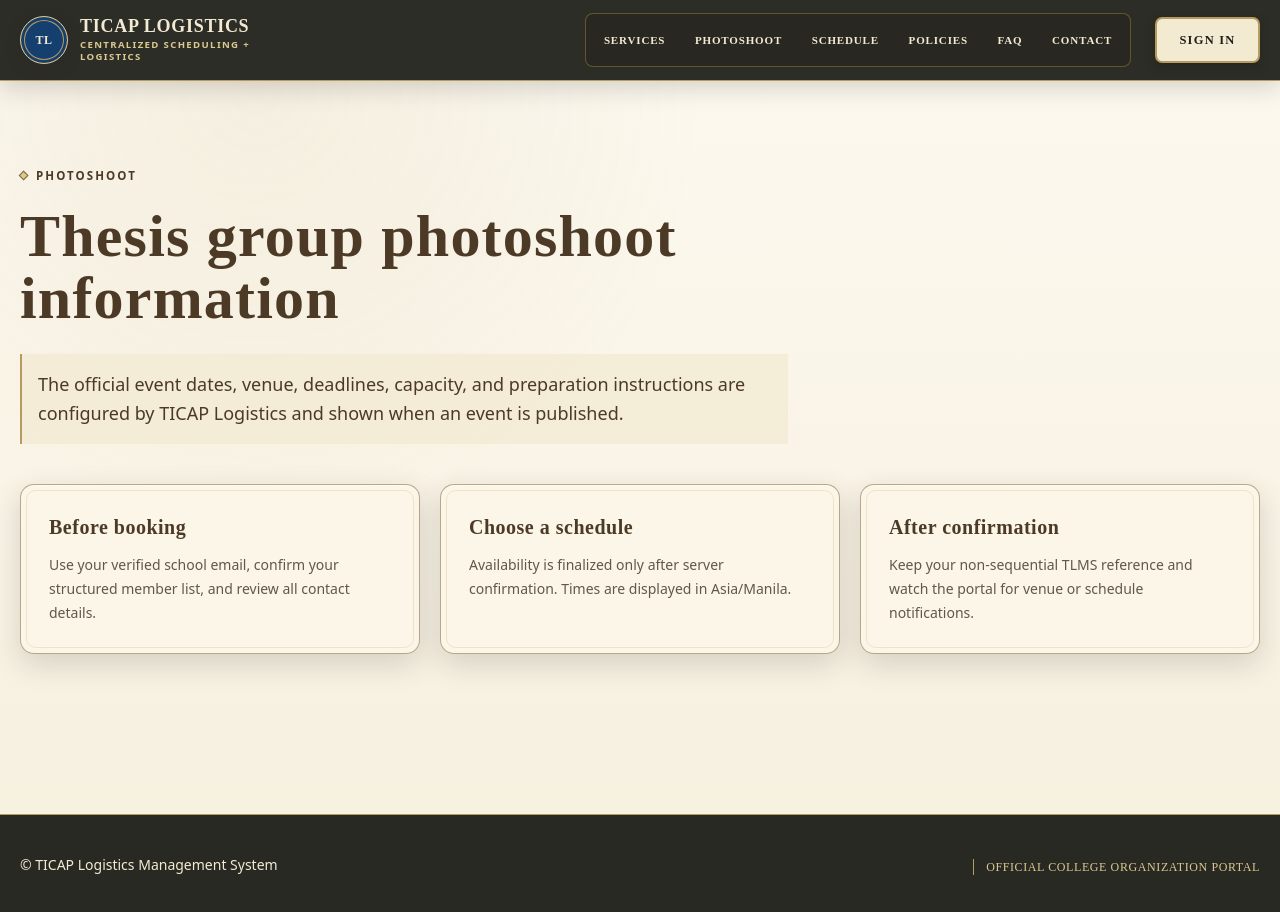
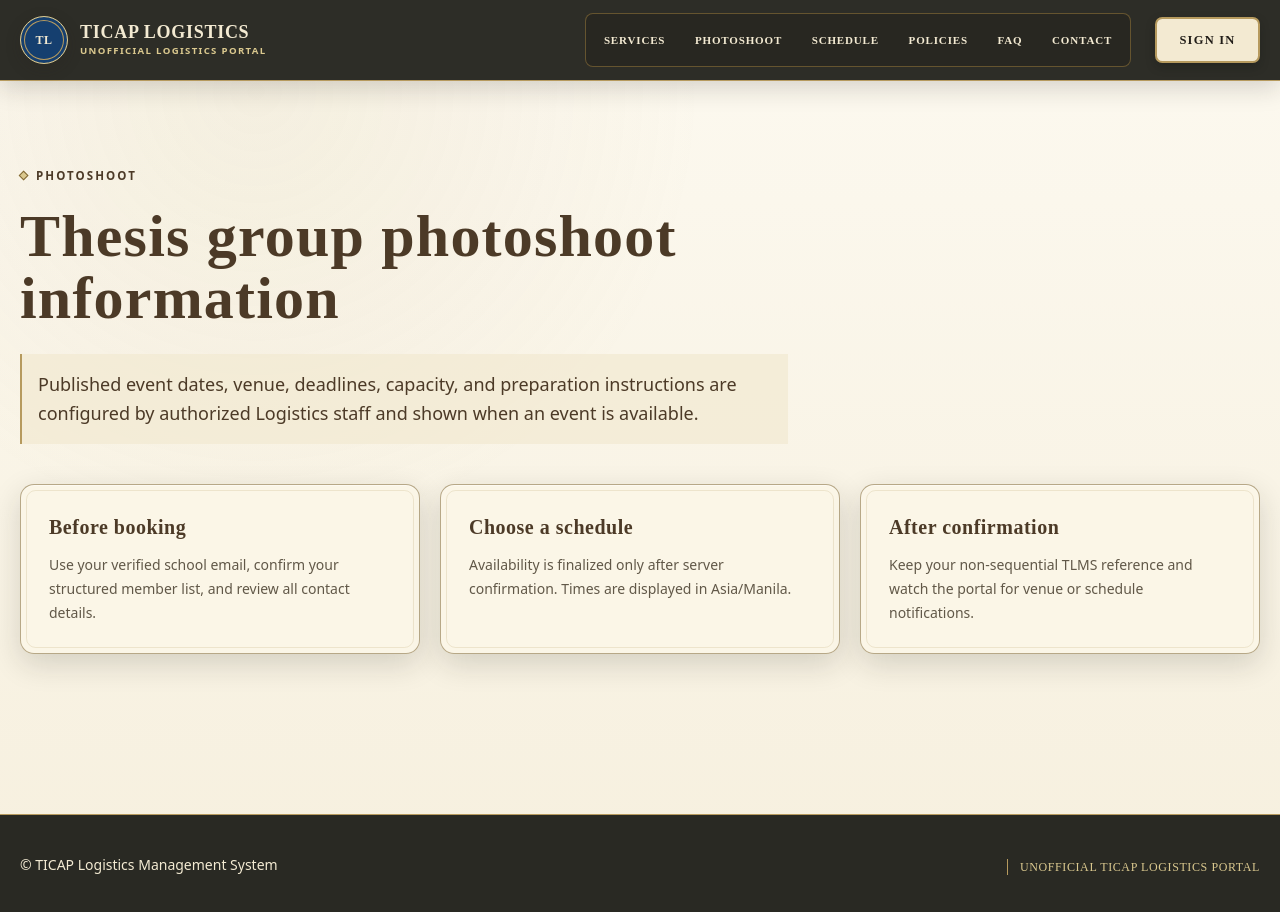
Before and after one commit to Scoowie/LogiTICAP, a Next.js app: page /photoshoot in a window 1280 px wide. Shown: the top 912 px of the page. Built offline with nearby package versions, Linux system fonts and the light colour scheme.

Commit message:
feat: updated system label to "unofficial"

```diff
--- a/src/app/(public)/contact/page.tsx
+++ b/src/app/(public)/contact/page.tsx
@@ -5,7 +5,7 @@ export default function ContactPage() {
     <InfoPage
       eyebrow="Contact Logistics"
       title="Get help from the TICAP Logistics team"
-      intro="Official contact details can be published through system settings once confirmed. No unverified address or account is included in this repository."
+      intro="Verified contact details can be published through system settings once confirmed. No unverified address or account is included in this repository."
     >
       <TextCard title="Before contacting Logistics">
         <p>
--- a/src/app/(public)/page.tsx
+++ b/src/app/(public)/page.tsx
@@ -55,7 +55,7 @@ export default async function Home() {
         />
         <div className="container-page relative grid items-center gap-12 py-16 lg:grid-cols-[1.15fr_.85fr] lg:py-24">
           <div className="text-center lg:text-left">
-            <p className="eyebrow">TICAP Logistics Department</p>
+            <p className="eyebrow">Unofficial TICAP Logistics Portal</p>
             <h1 className="hex-display mt-6 text-[clamp(3rem,7vw,6.5rem)] text-[#4c3a27]">
               Logistics,
               <span className="block text-[#153f6f]">Coordinated</span>
@@ -64,9 +64,9 @@ export default async function Home() {
               <span />
             </div>
             <p className="mx-auto max-w-2xl text-lg leading-relaxed text-[#3c342a] sm:text-xl lg:mx-0">
-              The central portal for TICAP logistics services, operational
-              schedules, department notices, and secure coordination across the
-              college community.
+              An unofficial portal prototype for TICAP logistics services,
+              operational schedules, department notices, and secure coordination
+              across the college community.
             </p>
             <div className="mt-8 flex flex-col justify-center gap-3 sm:flex-row lg:justify-start">
               <Button href="/services" className="w-full sm:w-auto">
@@ -124,7 +124,7 @@ export default async function Home() {
                 </div>
                 <div className="flex items-center gap-3 rounded-lg border border-[#806837] bg-[#211d18]/40 p-3">
                   <Check className="size-5 shrink-0 text-[#dbc98f]" />
-                  <dd>Official coordination records remain protected.</dd>
+                  <dd>Private coordination records remain protected.</dd>
                 </div>
               </dl>
             </div>
@@ -211,8 +211,8 @@ export default async function Home() {
               Current announcements
             </h2>
             <p className="mt-4 max-w-md leading-relaxed text-[#f3ead2]/80">
-              Official notices for students and logistics personnel, published
-              from the operations desk.
+              Published notices for students and logistics personnel from the
+              operations desk.
             </p>
           </div>
           <Card className="bg-[#fbf6e8]!">
@@ -250,8 +250,8 @@ export default async function Home() {
         </h2>
         <p className="muted mt-5 max-w-3xl text-lg leading-relaxed">
           Photoshoot scheduling is the first active digital service. Additional
-          department workflows will be introduced only when they are ready for
-          official use.
+          department workflows will be introduced only when they are ready and
+          approved for organizational use.
         </p>
         <div className="mt-10 grid gap-5 sm:grid-cols-2 lg:grid-cols-3">
           {services.map(([Icon, label, number, availability], index) => (
--- a/src/app/(public)/photoshoot/page.tsx
+++ b/src/app/(public)/photoshoot/page.tsx
@@ -5,7 +5,7 @@ export default function PhotoshootPage() {
     <InfoPage
       eyebrow="Photoshoot"
       title="Thesis group photoshoot information"
-      intro="The official event dates, venue, deadlines, capacity, and preparation instructions are configured by TICAP Logistics and shown when an event is published."
+      intro="Published event dates, venue, deadlines, capacity, and preparation instructions are configured by authorized Logistics staff and shown when an event is available."
     >
       <div className="grid gap-5 md:grid-cols-3">
         <TextCard title="Before booking">
--- a/src/app/layout.tsx
+++ b/src/app/layout.tsx
@@ -2,8 +2,12 @@ import type { Metadata, Viewport } from "next";
 import "./globals.css";
 
 export const metadata: Metadata = {
-  title: { default: "TICAP Logistics", template: "%s | TICAP Logistics" },
-  description: "Centralized Scheduling and Logistics Services for TICAP.",
+  title: {
+    default: "Unofficial TICAP Logistics Portal",
+    template: "%s | Unofficial TICAP Logistics Portal",
+  },
+  description:
+    "An unofficial scheduling and logistics portal prototype for TICAP.",
 };
 
 export const viewport: Viewport = {
--- a/src/app/portal/[section]/page.tsx
+++ b/src/app/portal/[section]/page.tsx
@@ -466,7 +466,7 @@ export default async function StudentSection({
           <Card>
             <h2 className="font-bold">Need assistance?</h2>
             <p className="muted mt-2 text-sm">
-              Contact the official TICAP Logistics channel published by your
+              Contact a verified TICAP Logistics channel published by your
               organization. Never share a password, magic link, or
               authentication token.
             </p>
--- a/src/components/brand.tsx
+++ b/src/components/brand.tsx
@@ -5,7 +5,7 @@ export function Brand() {
     <Link
       href="/"
       className="group flex items-center gap-3"
-      aria-label="TICAP Logistics home"
+      aria-label="Unofficial TICAP Logistics portal home"
     >
       <span
         className="relative grid size-12 place-items-center rounded-full border border-[#dbc98f] bg-[#153f6f] font-[Cinzel] text-xs font-bold tracking-wider text-[#f3ead2] shadow-[0_5px_15px_rgba(33,29,24,.24),inset_0_0_0_3px_#153f6f,inset_0_0_0_4px_#b69a5e] transition-shadow duration-200 group-hover:shadow-[0_0_18px_rgba(182,154,94,.4)]"
@@ -18,7 +18,7 @@ export function Brand() {
           TICAP Logistics
         </span>
         <span className="mt-1 block max-w-48 text-[.6rem] leading-tight font-semibold tracking-[.14em] text-[#dbc98f] uppercase">
-          Centralized scheduling + logistics
+          Unofficial logistics portal
         </span>
       </span>
     </Link>
--- a/src/components/public-header.tsx
+++ b/src/components/public-header.tsx
@@ -68,7 +68,7 @@ export function PublicFooter() {
       <div className="container-page flex flex-col gap-4 py-10 text-sm sm:flex-row sm:items-end sm:justify-between">
         <p>© TICAP Logistics Management System</p>
         <p className="border-l border-[#b69a5e] pl-3 font-[Cinzel] text-xs tracking-wider text-[#dbc98f] uppercase">
-          Official college organization portal
+          Unofficial TICAP Logistics portal
         </p>
       </div>
     </footer>
```
Also changed, not shown: 1 other file (tests, documents, lock files or other folders).
